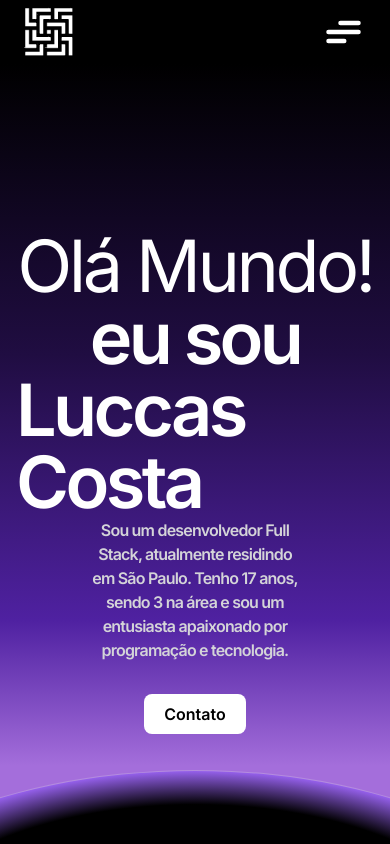
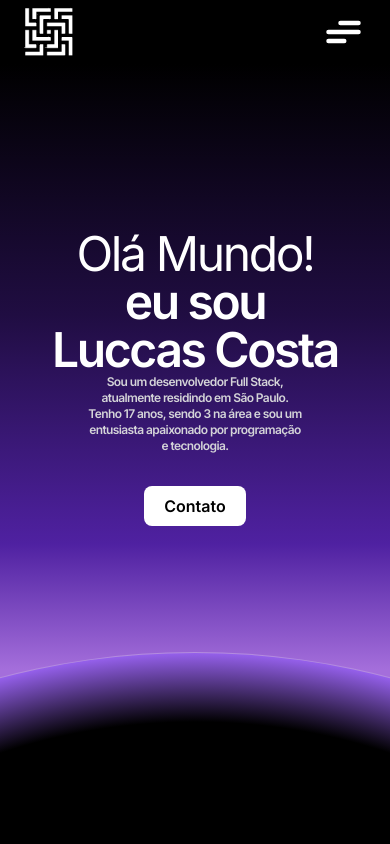
Before and after one commit to Luccas-costa/Portifolio, a Next.js app: page / in a window 390 px wide. Built offline with nearby package versions, Linux system fonts and the light colour scheme.

Commit message:
responsividade hero

```diff
--- a/src/components/Hero.tsx
+++ b/src/components/Hero.tsx
@@ -5,7 +5,7 @@ import styles from "@/styles/Hero.module.css";
 export default function Hero() {
   return (
     <div
-      className={`bg-black text-white ${styles.degrade} pt-[150px] pb-[170px] flex flex-col relative overflow-clip`}
+      className={`bg-black text-white ${styles.degrade} pt-[150px] pb-[260px] screen12:pb-[220px] screen11:pb-[170px] flex flex-col relative overflow-clip`}
     >
       <div
         className='p-[1rem] flex flex-col items-center justify-center'
@@ -34,16 +34,16 @@ export default function Hero() {
             />
           </div>
         </div> */}
-        <div className='text-7xl screen9:text-8xl screen8:text-9xl font-semPibold tracking-tighter'>
+        <div className='text-5xl screen12:text-6xl screen11:text-7xl screen9:text-8xl screen8:text-9xl font-semPibold tracking-tighter'>
           Olá Mundo!
         </div>
-        <div className='text-7xl screen9:text-8xl screen8:text-9xl font-semibold tracking-tighter'>
+        <div className='text-5xl screen12:text-6xl screen11:text-7xl screen9:text-8xl screen8:text-9xl font-semibold tracking-tighter'>
           eu sou
         </div>
-        <div className='text-7xl screen9:text-8xl screen8:text-9xl font-semibold tracking-tighter'>
+        <div className='text-5xl screen12:text-6xl screen11:text-7xl screen9:text-8xl screen8:text-9xl font-semibold tracking-tighter'>
           Luccas Costa
         </div>
-        <div className='text-base screen8:text-lg text-zinc-300 font-semibold tracking-tighter w-[60%] screen10:w-[48%] screen9:w-[53%] screen8:w-[50%] screen6:w-[35%] text-center'>
+        <div className='text-xs screen12:text-sm screen11:text-base screen8:text-lg text-zinc-300 font-semibold tracking-tighter w-[60%] screen12:w-[75%] screen11:w-[60%] screen10:w-[48%] screen9:w-[53%] screen8:w-[50%] screen6:w-[35%] text-center'>
           Sou um desenvolvedor Full Stack, atualmente residindo em São Paulo.
           Tenho 17 anos, sendo 3 na área e sou um entusiasta apaixonado por
           programação e tecnologia.
@@ -58,7 +58,7 @@ export default function Hero() {
         </button>
       </div>
       <div
-        className={`absolute h-[375px] w-[750px] menuburger:w-[180vw] menuburger:h-[768px] screen10:w-[208vw] screen10:h-[768px] screen11:w-[208vw] screen11:h-[768px] rounded-[100%] bg-black screen10:top-[calc(100%-138px)] top-[calc(100%-150px)] left-1/2 -translate-x-1/2 border border-[#B48CDE] ${styles.degrade2}`}
+        className={`absolute h-[375px] w-[750px] menuburger:w-[180vw] menuburger:h-[768px] screen10:w-[208vw] screen10:h-[768px] screen11:w-[208vw] screen11:h-[768px] screen12:w-[280vw] screen12:h-[768px]  screen13:w-[280vw] screen13:h-[768px] rounded-[100%] bg-black screen12:top-[calc(100%-115px)] screen10:top-[calc(100%-138px)] top-[calc(100%-150px)] left-1/2 -translate-x-1/2 border border-[#B48CDE] ${styles.degrade2}`}
         style={{ zIndex: 1 }}
       ></div>
     </div>
--- a/src/components/Languages.tsx
+++ b/src/components/Languages.tsx
@@ -68,8 +68,8 @@ export default function Languages() {
   };
 
   return (
-    <div className='w-full bg-black text-zinc-600 screen9:pt-[30px] screen10:pt-[43px] screen11:pt-[48px] pb-[150px] flex flex-col items-center overflow-hidden relative'>
-      <div className='text-2xl font-semibold tracking-tighter screen11:text-3xl'>
+    <div className='w-full bg-black text-zinc-600 screen9:pt-[30px] screen10:pt-[43px] screen11:pt-[48px] screen12:pt-[48px] pt-[50px] pb-[150px] flex flex-col items-center overflow-hidden relative'>
+      <div className='text-xl screen12:text-2xl font-semibold tracking-tighter screen11:text-3xl'>
         Quais Linguagens eu trabalho?
       </div>
       <div className='mt-16 overflow-hidden w-full' ref={containerRef}>
@@ -106,24 +106,24 @@ export default function Languages() {
       </div>
       <button
         onClick={() => moveSlide(-1)}
-        className='absolute left-4 top-[47%] transform -translate-y-1/2 bg-black/40 text-white p-2 rounded-full'
+        className='absolute left-4 top-[49%] screen11:top-[47%] transform -translate-y-1/2 bg-black/40 text-white p-2 rounded-full'
         style={{ zIndex: 3 }}
       >
         <CaretLeft size={24} color='white' />
       </button>
       <button
         onClick={() => moveSlide(1)}
-        className='absolute right-4 top-[47%] transform -translate-y-1/2 bg-black/40 text-white p-2 rounded-full'
+        className='absolute right-4 top-[49%] screen11:top-[47%] transform -translate-y-1/2 bg-black/40 text-white p-2 rounded-full'
         style={{ zIndex: 3 }}
       >
         <CaretRight size={24} color='white' />
       </button>
       <div
-        className={`absolute screen12:w-48 w-32 h-12 left-4 top-[47%] transform -translate-y-1/2 ${styles.degrade}`}
+        className={`absolute screen12:w-48 w-32 h-16 left-0 top-[49%] screen11:top-[47%] transform -translate-y-1/2 ${styles.degrade}`}
         style={{ zIndex: 2 }}
       ></div>
       <div
-        className={`absolute screen12:w-48 w-32 h-12 right-4 top-[47%] transform -translate-y-1/2 ${styles.degrade2}`}
+        className={`absolute screen12:w-48 w-32 h-16 right-0 top-[49%] screen11:top-[47%] transform -translate-y-1/2 ${styles.degrade2}`}
         style={{ zIndex: 2 }}
       ></div>
     </div>
--- a/tailwind.config.ts
+++ b/tailwind.config.ts
@@ -1,7 +1,7 @@
 import type { Config } from "tailwindcss";
 
 const config: Config = {
-  darkMode: 'class', // Isso ativa o modo escuro com a classe 'dark'
+  darkMode: "class", // Isso ativa o modo escuro com a classe 'dark'
   content: [
     "./src/pages/**/*.{js,ts,jsx,tsx,mdx}",
     "./src/components/**/*.{js,ts,jsx,tsx,mdx}",
@@ -22,11 +22,12 @@ const config: Config = {
         screen10: "600px",
         screen11: "500px",
         screen12: "400px",
-        screen13: "300px",
+        screen13: "350px",
+        screen14: "300px",
 
         spacesliders: "670px",
-        menuburger: '630px'
-      }
+        menuburger: "630px",
+      },
     },
   },
   plugins: [],
```
